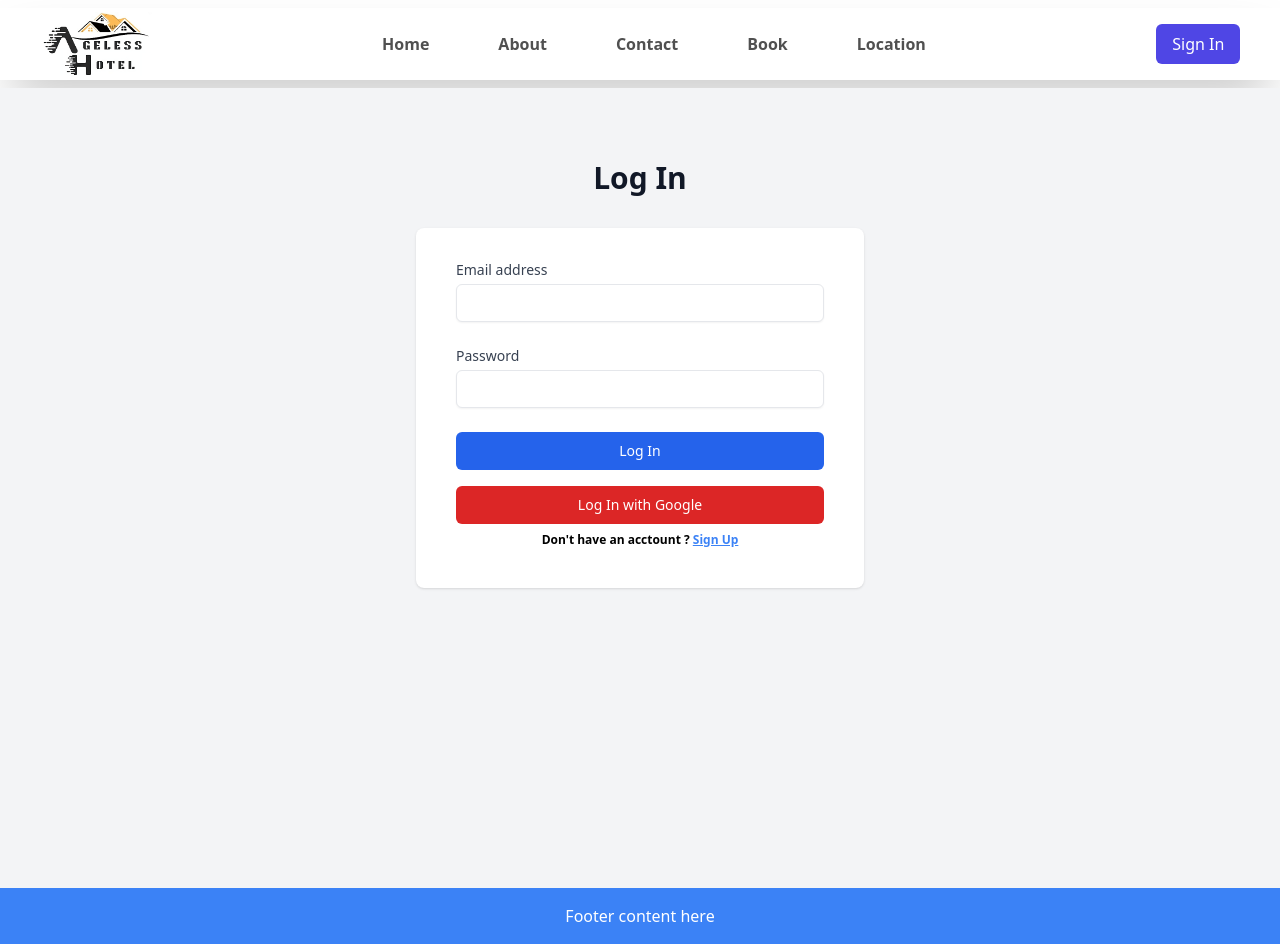
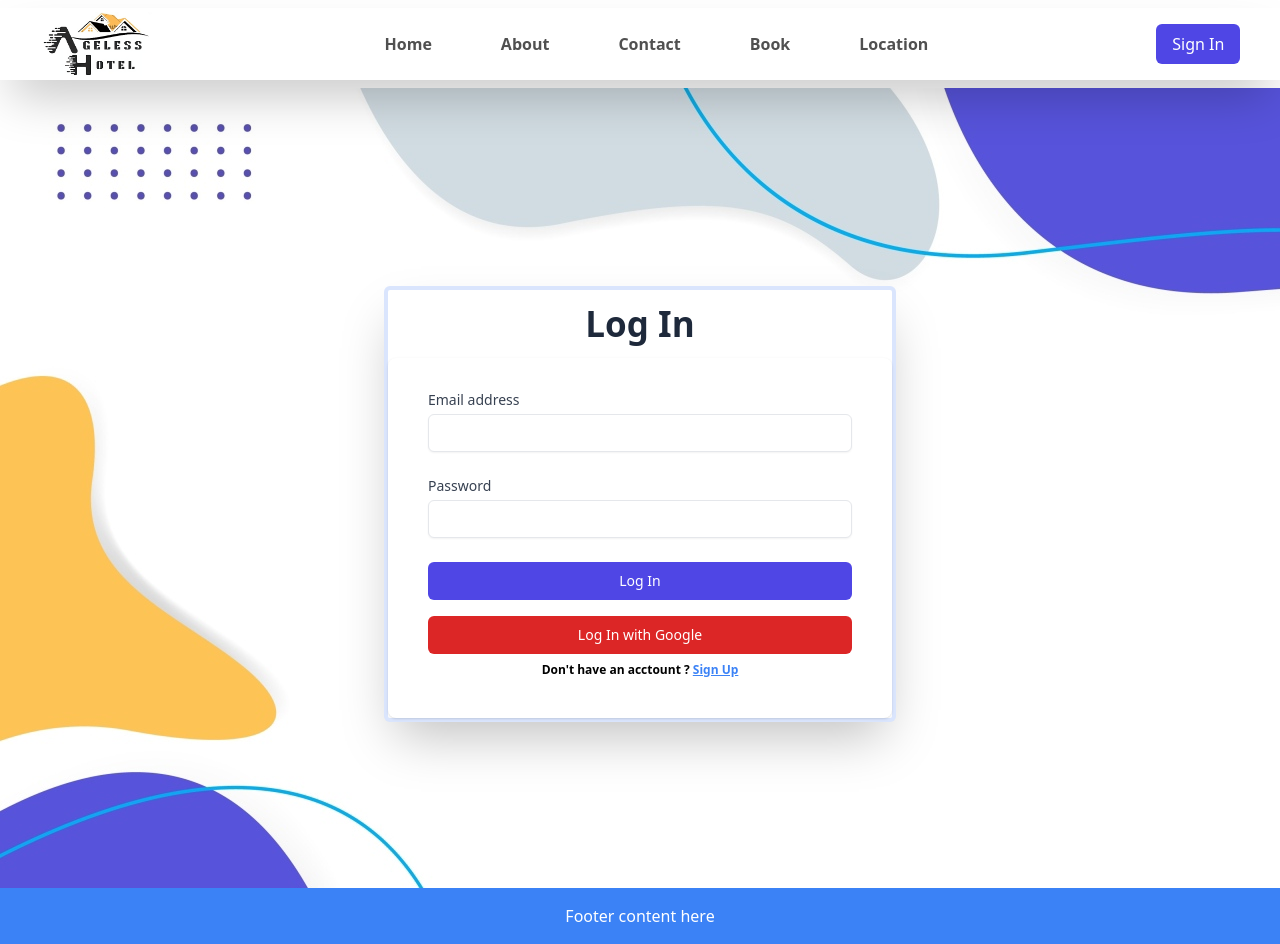
Before and after one commit to Wishot-Cipher/Wishot-Hotel-Website, a React (Vite) app: page /Login in a window 1280 px wide. Built offline with nearby package versions, Linux system fonts and the light colour scheme; no server answers.

Commit message:
Added a background image to my login page

```diff
--- a/src/components/AdminDashboard.jsx
+++ b/src/components/AdminDashboard.jsx
@@ -66,11 +66,11 @@ const AdminDashboard = () => {
   };
 
   return (
-    <div className="container mx-auto p-4">
+    <div className="container lg_pro:mx-auto p-4">
       {user ? (
         <div>
-          <h2 className="text-2xl font-bold mb-4">Welcome, Admin</h2>
-          <h3 className="text-xl font-bold mb-2">Add Available Room</h3>
+          <h2 className="text-xl font-bold mb-4">Welcome, Admin</h2>
+          <h3 className="text-lg font-bold mb-2">Add Available Room</h3>
           <form onSubmit={handleAddRoom} className="max-w-md">
             <div className="mb-4">
               <label
--- a/src/components/AgeNavbar.jsx
+++ b/src/components/AgeNavbar.jsx
@@ -4,13 +4,8 @@ import { Link, NavLink } from "react-router-dom";
 import { signOut } from "firebase/auth";
 import { auth } from "../config/firebase";
 import { FontAwesomeIcon } from "@fortawesome/react-fontawesome";
-import {
-  faBarsStaggered,
-  faClose,
-  faHome,
-} from "@fortawesome/free-solid-svg-icons";
+import { faBarsStaggered, faClose } from "@fortawesome/free-solid-svg-icons";
 import { toast, ToastContainer } from "react-toastify";
-import { faStar } from "@fortawesome/free-regular-svg-icons";
 
 export const AgeNavbar = () => {
   const [loggedIn, setLoggedIn] = useState(false);
@@ -28,7 +23,6 @@ export const AgeNavbar = () => {
     return () => unsubscribe();
   }, []);
 
-
   const navLinkStyles = ({ isActive }) => {
     return {
       color: isActive ? "#6D7AFA" : "rgba(5, 5, 5, 0.7)",
@@ -45,7 +39,7 @@ export const AgeNavbar = () => {
 
   return (
     <div>
-      <nav className="py-1 shadow-2xl my-2 w-full md:px-2">
+      <nav className="py-1 shadow-2xl my-2 w-full md:px-2 relative">
         <div className="w-[95%]  flex justify-between items-center mx-auto">
           <div>
             <img
@@ -55,77 +49,100 @@ export const AgeNavbar = () => {
             />
           </div>
           <div
-            className={`lg_pro:sticky absolute bg-white lg_pro:min-h-fit min-h-[50vh] left-0 ${
+            className={`lg_pro:sticky absolute lg_pro:bg-white bg-gray-100 lg_pro:min-h-fit min-h-[100vh] -top-10 w-[63vw] ${
               active
-                ? "top-[10%] transition-all duration-1000 ease-in-out"
-                : "top-[-100%] transition-all duration-1000 ease-in-out"
-            } lg_pro:w-auto w-full flex flex-col items-center pt-10 lg_pro:py-5 lg_pro:items-center lg_pro:justify-center`}
+                ? "left-[0%] transition-all duration-1000 ease-in-out"
+                : "left-[-63%] transition-all duration-1000 ease-in-out"
+            } lg_pro:w-auto w-full flex flex-col  pt-10 lg_pro:py-5 lg_pro:items-center lg_pro:justify-center`}
           >
-            <ul className="flex lg_pro:items-center lg_pro:gap-[5px] lg_pro:flex-row flex-col gap-10 w-full">
-              <li>
+            <ul className="flex lg_pro:items-center lg_pro:gap-[5px] lg_pro:flex-row flex-col w-[100%]">
+              <li className=" bg-white">
+                <img
+                  src={agelessLogo}
+                  alt="Ageless Hotel Logo"
+                  className=" md:w-26  w-28 h-15 lg_pro:hidden mb-8 px-1 pt-2"
+                />
+              </li>
+
               <NavLink
                 to={"/"}
-                  className=" hover:text-gray-500 flex"
+                className=" hover:text-gray-500  bg-white"
                 style={navLinkStyles}
                 onClick={showMenu}
               >
-                  <h1 className=" font-bold px-8 cursor-pointer">Home</h1>
+                <li className=" lg_pro:py-0 py-5 border-b-2 border-gray-300 lg_pro:mt-0 border-t-2  lg_pro:border-none">
+                  <h1 className=" font-bold px-4 lg_pro:px-8 cursor-pointer">
+                    Home
+                  </h1>
+                </li>
               </NavLink>
-              </li>
-              <li>
               <NavLink
                 to={"/about"}
-                  className={"hover:text-gray-500"}
+                className={"hover:text-gray-500 bg-white"}
                 style={navLinkStyles}
                 onClick={showMenu}
               >
-                  <h4 className="font-bold px-8 cursor-pointer"> About</h4>
+                <li className="lg_pro:py-0 py-5 border-b-2 border-gray-300 lg_pro:mt-0  lg_pro:border-none">
+                  <h4 className="font-bold px-4 lg_pro:px-8  cursor-pointer">
+                    About
+                  </h4>
+                </li>
               </NavLink>
-              </li>
-              <li>
               <NavLink
                 to={"/contact"}
-                  className="hover:text-gray-500"
+                className="hover:text-gray-500 bg-white"
                 style={navLinkStyles}
                 onClick={showMenu}
               >
-                  <h4 className="font-bold px-8 cursor-pointer"> Contact</h4>
+                <li className="lg_pro:py-0 py-5 border-b-2 border-gray-300 lg_pro:mt-0  lg_pro:border-none">
+                  <h4 className="font-bold px-4 lg_pro:px-8  cursor-pointer">
+                    {" "}
+                    Contact
+                  </h4>
+                </li>
               </NavLink>
-              </li>
               {!loggedIn && (
-                <li>
                 <NavLink
                   to={"/reservation"}
-                    className="hover:text-gray-500"
+                  className="hover:text-gray-500 bg-white"
                   style={navLinkStyles}
                   onClick={showMenu}
                 >
-                    <h4 className="font-bold px-8 cursor-pointer"> Book</h4>
+                  <li className="lg_pro:py-0 py-5 border-b-2 border-gray-300 lg_pro:mt-0  lg_pro:border-none">
+                    <h4 className="font-bold px-4 lg_pro:px-8  cursor-pointer">
+                      {" "}
+                      Book
+                    </h4>
+                  </li>
                 </NavLink>
-                </li>
               )}
 
-              <li>
               <NavLink
                 to={"/location"}
-                  className=" hover:text-gray-500"
+                className=" hover:text-gray-500 bg-white"
                 style={navLinkStyles}
                 onClick={showMenu}
               >
-                  <h4 className="font-bold px-8 cursor-pointer"> Location</h4>
+                <li className="lg_pro:py-0 py-5 border-b-2 border-gray-300 lg_pro:mt-0  lg_pro:border-none">
+                  <h4 className="font-bold px-4 lg_pro:px-8  cursor-pointer">
+                    {" "}
+                    Location
+                  </h4>
+                </li>
               </NavLink>
-              </li>
               {loggedIn && (
-                <li>
                 <NavLink
                   to={"/Dashboard"}
-                    className="hover:text-gray-500"
+                  className="hover:text-gray-500 bg-white"
                   style={navLinkStyles}
                   onClick={showMenu}
                 >
-                    <h4 className="font-bold px-8 cursor-pointer">Dashboard</h4>
+                  <li className="lg_pro:py-0 py-5 border-b-2 border-gray-300 lg_pro:mt-0  lg_pro:border-none">
+                    <h4 className="font-bold px-4 lg_pro:px-8  cursor-pointer">
+                      Dashboard
+                    </h4>
+                  </li>
                 </NavLink>
-                </li>
               )}
             </ul>
           </div>
--- a/src/components/Home.jsx
+++ b/src/components/Home.jsx
@@ -16,7 +16,7 @@ const Home = () => {
   }, []);
 
   return (
-    <div className="container mx-auto p-4">
+    <div className="container lg_pro:mx-auto p-4">
       <h1 className="text-3xl font-bold mb-4">Welcome to Our Hotel</h1>
       <div className="w-full">
         <img src={heroSec} alt="" className=" w-screen" />
--- a/src/components/Login.jsx
+++ b/src/components/Login.jsx
@@ -6,6 +6,7 @@ import {
   signOut,
   signInWithPopup,
 } from "firebase/auth";
+// import image from "../assets/loginBackground.jpg"
 import { toast, ToastContainer } from "react-toastify";
 import "react-toastify/dist/ReactToastify.css";
 
@@ -64,17 +65,18 @@ export const Login = () => {
 
   return (
     <div
-      className={`min-h-screen flex flex-col  py-12 sm:px-6 lg:px-8 ${
+      className={`min-h-screen flex flex-col justify-center py-12 sm:px-6 lg:px-8 md:mx-0 bg-[url(/src/assets/loginBackground.jpg)]  ${
         loggedIn ? " bg-gray-200" : " bg-gray-100"
       }`}
     >
-      <div className="sm:mx-auto sm:w-full sm:max-w-md">
-        <h2 className="mt-6 text-center text-3xl font-extrabold text-gray-900">
+      <div></div>
+      <div className="mt-8 sm:mx-auto sm:w-full sm:max-w-lg mx-2 border-[#86aaf9] border-4 border-opacity-30 shadow-2xl bg-white rounded-md">
+      <div className="sm:mx-auto sm:w-full sm:max-w-md my-4">
+        <h2 className="mt-4 text-center text-[30px] md:text-[35px] font-extrabold text-slate-800 text-3xl">
           Log In
         </h2>
       </div>
 
-      <div className="mt-8 sm:mx-auto sm:w-full sm:max-w-md">
         <div className="bg-white py-8 px-4 shadow sm:rounded-lg sm:px-10">
           <form onSubmit={handleSubmit} className="space-y-6">
             <div>
@@ -125,7 +127,7 @@ export const Login = () => {
                 className={`w-full flex justify-center py-2 px-4 border border-transparent text-sm font-medium rounded-md text-white ${
                   loggedIn
                     ? "bg-gray-400 cursor-not-allowed"
-                    : "bg-blue-600 hover:bg-blue-700 focus:outline-none focus:ring-2 focus:ring-offset-2 focus:ring-blue-500"
+                    : "bg-indigo-600 hover:bg-indigo-700 focus:outline-none focus:ring-2 focus:ring-offset-2 focus:ring-indigo-500"
                 }`}
                 disabled={loggedIn}
               >
--- a/src/components/ReservationForm.jsx
+++ b/src/components/ReservationForm.jsx
@@ -69,19 +69,20 @@ const ReservationForm = () => {
       setCheckInDate("");
       setCheckOutDate("");
       setSelectedRoom("");
-
+      toast.success("Reservation successful! Thank you for booking with us.");
       alert("Reservation successful! Thank you for booking with us.");
     } catch (error) {
       console.error("Error adding reservation:", error);
       alert("Oops! Something went wrong. Please try again later.");
+      toast.error('("Reservation successful! Thank you for booking with us.")');
     }
   };
 
   return (
-    <div className="container mx-auto p-4">
+    <div className="container p-4">
       {user ? (
         <div>
-          <h2 className="text-2xl font-bold mb-4">Welcome, {user.email}</h2>
+          <h2 className="text-xl font-bold mb-4">Welcome, {user.email}</h2>
           <form onSubmit={handleReservation} className="max-w-md">
             <div className="mb-4">
               <label
```
Also changed, not shown: src/components/Register.jsx (+29 -13 lines), src/components/UserDashboard.jsx (+20 -14 lines), src/assets/loginBackground.jpg (added). Lines whose indentation alone changed are shown as unchanged.
